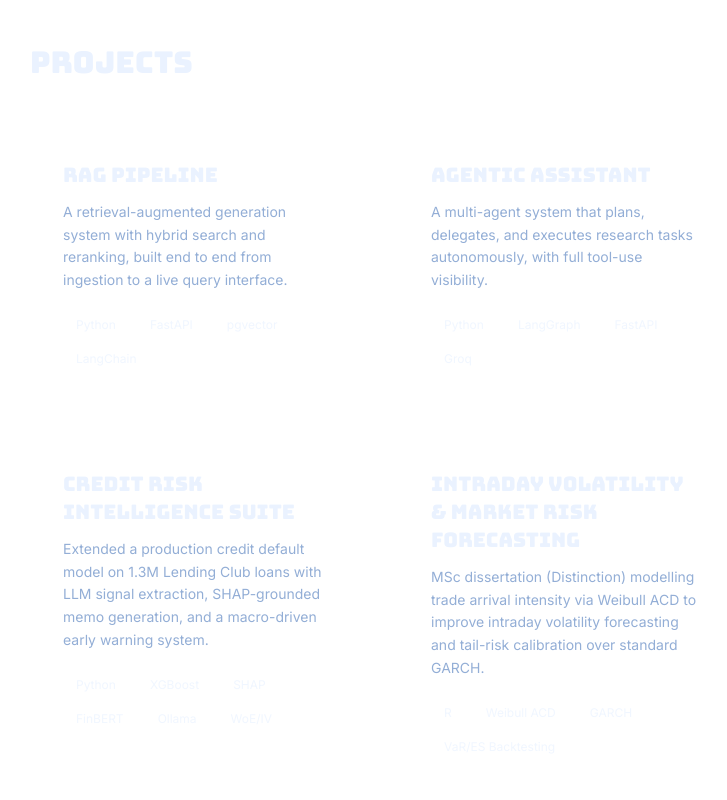
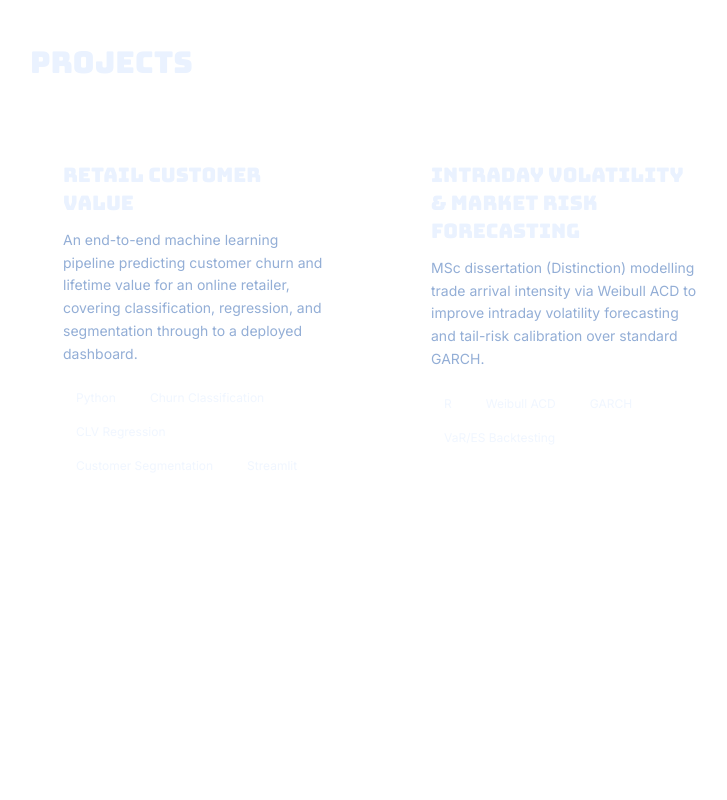
Before and after one commit to SourodeepRoy30/portfolio, a Next.js app: page / in a window 1280 px wide. Shown: the part 2020-2820 px from the top of the page, without its empty margins (258-985 px from the left). Built offline with nearby package versions, Linux system fonts and the light colour scheme.

Commit message:
Replace project cards with Retail Customer Value and Intraday Volatility, link Streamlit app

```diff
--- a/app/page.tsx
+++ b/app/page.tsx
@@ -114,59 +114,21 @@ export default function Home() {
 
         <div className="grid grid-cols-1 md:grid-cols-2 gap-8">
           <a
-            href="#"
+            href="https://retail-customer-value.streamlit.app"
+            target="_blank"
+            rel="noopener noreferrer"
             className="group block rounded-2xl border border-border bg-white/[.02] p-8 transition-all duration-300 hover:-translate-y-2 hover:shadow-[0_20px_40px_-15px_rgba(94,234,212,0.25)] hover:border-accent/40"
           >
             <h3 className="text-xl mb-3 group-hover:text-accent transition-colors">
-              RAG Pipeline
+              Retail Customer Value
             </h3>
             <p className="text-muted text-sm leading-relaxed mb-5">
-              A retrieval-augmented generation system with hybrid search and
-              reranking, built end to end from ingestion to a live query interface.
+              An end-to-end machine learning pipeline predicting customer churn and
+              lifetime value for an online retailer, covering classification,
+              regression, and segmentation through to a deployed dashboard.
             </p>
             <div className="flex flex-wrap gap-2">
-              {["Python", "FastAPI", "pgvector", "LangChain"].map((tag) => (
-                <span key={tag} className="text-xs px-3 py-1 rounded-full border border-border text-foreground/70">
-                  {tag}
-                </span>
-              ))}
-            </div>
-          </a>
-
-          <a
-            href="#"
-            className="group block rounded-2xl border border-border bg-white/[.02] p-8 transition-all duration-300 hover:-translate-y-2 hover:shadow-[0_20px_40px_-15px_rgba(94,234,212,0.25)] hover:border-accent/40"
-          >
-            <h3 className="text-xl mb-3 group-hover:text-accent transition-colors">
-              Agentic Assistant
-            </h3>
-            <p className="text-muted text-sm leading-relaxed mb-5">
-              A multi-agent system that plans, delegates, and executes research
-              tasks autonomously, with full tool-use visibility.
-            </p>
-            <div className="flex flex-wrap gap-2">
-              {["Python", "LangGraph", "FastAPI", "Groq"].map((tag) => (
-                <span key={tag} className="text-xs px-3 py-1 rounded-full border border-border text-foreground/70">
-                  {tag}
-                </span>
-              ))}
-            </div>
-          </a>
-
-          <a
-            href="#"
-            className="group block rounded-2xl border border-border bg-white/[.02] p-8 transition-all duration-300 hover:-translate-y-2 hover:shadow-[0_20px_40px_-15px_rgba(94,234,212,0.25)] hover:border-accent/40"
-          >
-            <h3 className="text-xl mb-3 group-hover:text-accent transition-colors">
-              Credit Risk Intelligence Suite
-            </h3>
-            <p className="text-muted text-sm leading-relaxed mb-5">
-              Extended a production credit default model on 1.3M Lending Club loans
-              with LLM signal extraction, SHAP-grounded memo generation, and a
-              macro-driven early warning system.
-            </p>
-            <div className="flex flex-wrap gap-2">
-              {["Python", "XGBoost", "SHAP", "FinBERT", "Ollama", "WoE/IV"].map((tag) => (
+              {["Python", "Churn Classification", "CLV Regression", "Customer Segmentation", "Streamlit"].map((tag) => (
                 <span key={tag} className="text-xs px-3 py-1 rounded-full border border-border text-foreground/70">
                   {tag}
                 </span>
```
